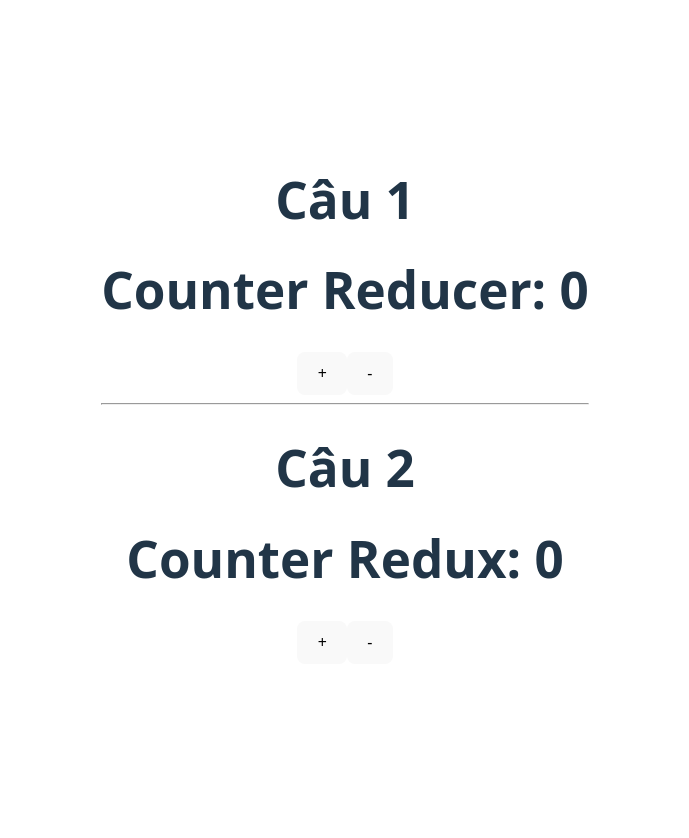
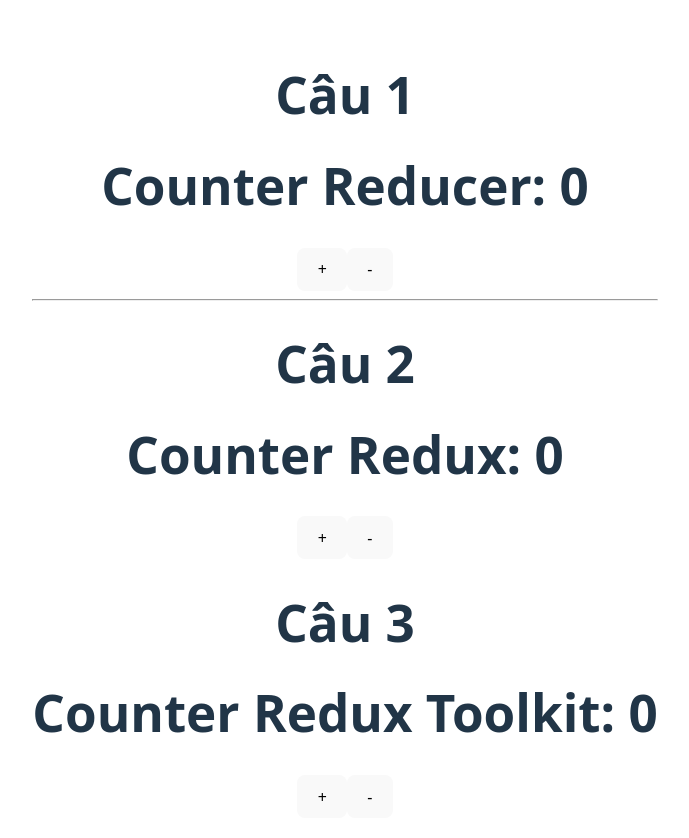
Before and after one commit to nghstudent/nguyenngochien22000865tuan09, a React (Vite) app: page / in a window 1280 px wide. Shown: the top 838 px of the page, without its empty margins (295-984 px from the left). Before the commit the page ends 800 px from the top, so only its background shows below. Built offline with nearby package versions, Linux system fonts and the light colour scheme.

Commit message:
3. redux-toolkit + -

```diff
--- a/package.json
+++ b/package.json
@@ -10,6 +10,7 @@
     "preview": "vite preview"
   },
   "dependencies": {
+    "@reduxjs/toolkit": "^2.6.1",
     "react": "^19.0.0",
     "react-dom": "^19.0.0",
     "react-redux": "^9.2.0",
--- a/src/App.jsx
+++ b/src/App.jsx
@@ -3,6 +3,8 @@
 import { Provider } from 'react-redux';
 import Store from './components/UseRedux/Store';
 import CounterRedux from './components/UseRedux/CounterRedux';
+import store from './components/UseReduxToolkit/store';
+import CounterReduxToolkit from './components/UseReduxToolkit/Counter';
 
 function App() {
 
@@ -15,6 +17,10 @@
       <Provider store={Store}>
         <CounterRedux />
       </Provider>
+      <h1>Câu 3</h1>
+      <Provider store={store}>
+        <CounterReduxToolkit />
+      </Provider>
     </>
   )
 }
--- /dev/null
+++ b/src/components/UseReduxToolkit/Counter.jsx
@@ -0,0 +1,18 @@
+import React from 'react';
+import { useDispatch, useSelector } from 'react-redux';
+import { increment, decrement } from './counterSlice';
+
+const Counter = () => {
+  const dispatch = useDispatch();
+  const count = useSelector((state) => state.counter.count);
+
+  return (
+    <div>
+      <h1>Counter Redux Toolkit: {count}</h1>
+      <button onClick={() => dispatch(increment())}>+</button>
+      <button onClick={() => dispatch(decrement())}>-</button>
+    </div>
+  );
+};
+
+export default Counter;
--- /dev/null
+++ b/src/components/UseReduxToolkit/counterSlice.jsx
@@ -0,0 +1,20 @@
+import { createSlice } from '@reduxjs/toolkit';
+
+const counterSlice = createSlice({
+  name: 'counter',
+  initialState: {
+    count: 0,
+  },
+  reducers: {
+    increment: (state) => {
+      state.count += 1;
+    },
+    decrement: (state) => {
+      state.count -= 1;
+    },
+  },
+});
+
+export const { increment, decrement } = counterSlice.actions;
+
+export default counterSlice.reducer;
--- /dev/null
+++ b/src/components/UseReduxToolkit/store.jsx
@@ -0,0 +1,10 @@
+import { configureStore } from '@reduxjs/toolkit';
+import counterReducer from './counterSlice';
+
+const store = configureStore({
+  reducer: {
+    counter: counterReducer, // Kết nối slice vào store
+  },
+});
+
+export default store;
```
Also changed, not shown: 1 other file (tests, documents, lock files or other folders).
